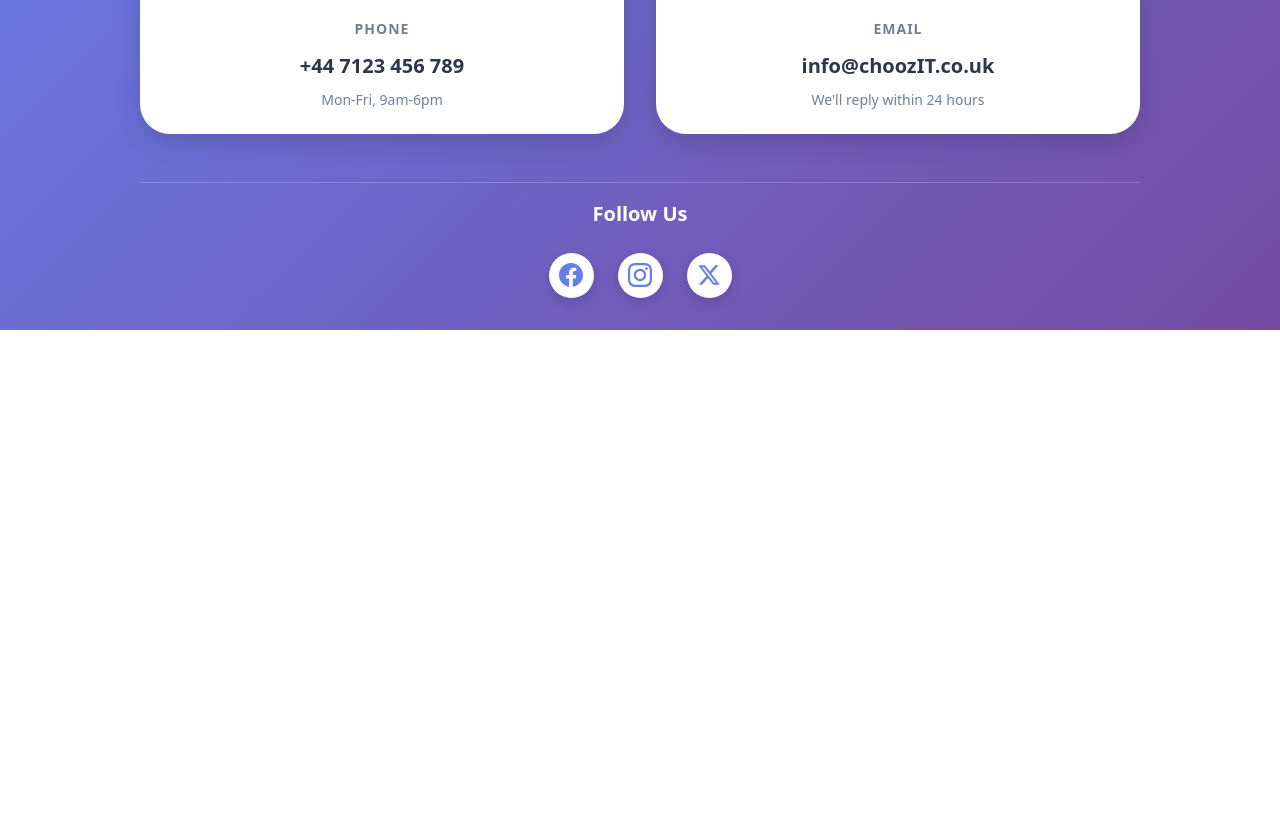
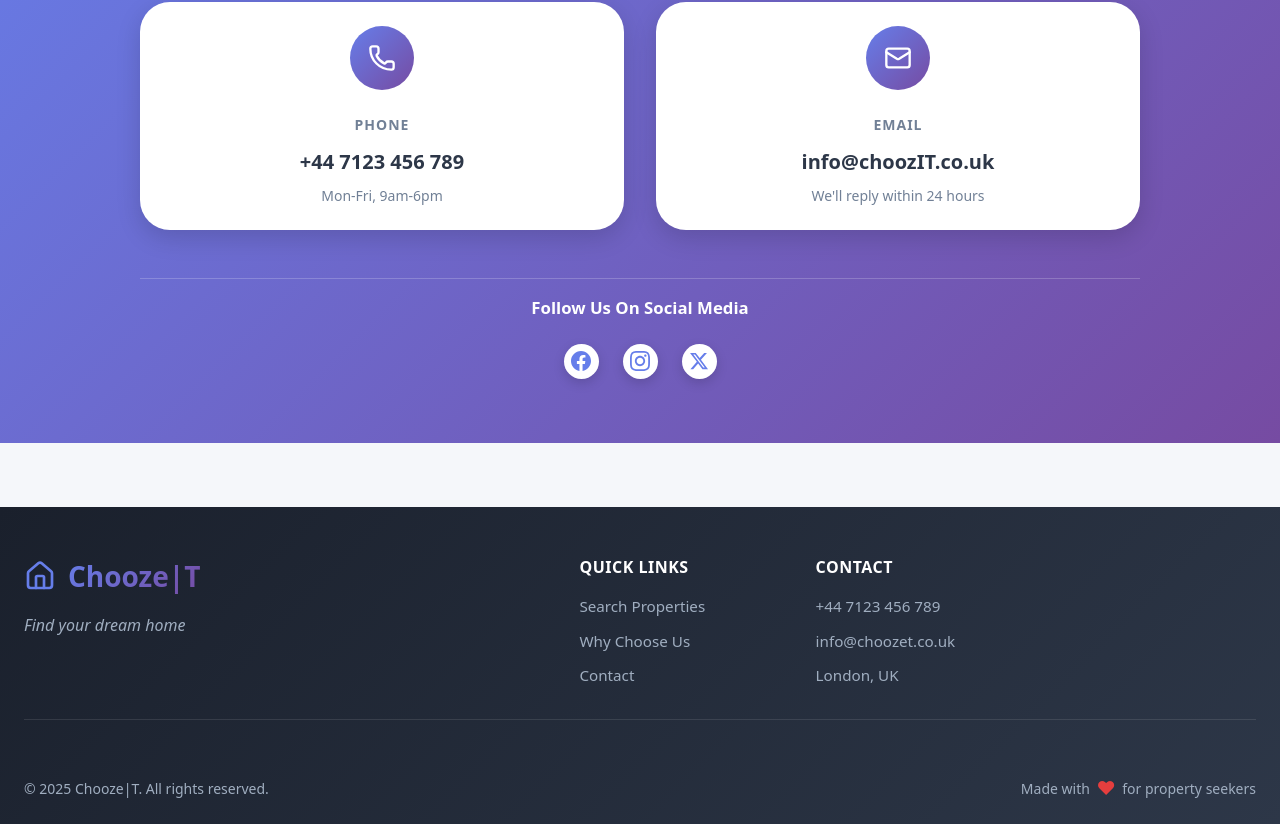
Before and after one commit to yashwinsivakumar/search_properties, a React (Vite) app: page / in a window 1280 px wide. Shown: the part 4380-5204 px from the top of the page. Before the commit the page ends 4710 px from the top, so only its background shows below. Built offline with nearby package versions, Linux system fonts and the light colour scheme.

Commit message:
created and updated the footer with Quick Links and Contact information

```diff
--- a/src/components/SearchProperty.css
+++ b/src/components/SearchProperty.css
@@ -912,8 +912,8 @@ font-size: 1.75rem;
 /* Contact Section */
 .contact-section {
   background: linear-gradient(135deg, #667eea 0%, #764ba2 100%);
-  padding: 2rem 1.5rem;
-  margin-top: 0;
+  padding: 4rem 1.5rem;
+  margin-top: 4rem;
 }
 
 .contact-container {
@@ -1013,7 +1013,7 @@ font-size: 1.75rem;
 }
 
 .social-title {
-  font-size: 1.25rem;
+  font-size: 1.05rem;
   font-weight: 600;
   color: white;
   margin-bottom: 1.5rem;
@@ -1029,8 +1029,8 @@ font-size: 1.75rem;
 .social-icon-link {
   background: white;
   color: #667eea;
-  width: 45px;
-  height: 45px;
+  width: 35px;
+  height: 35px;
   border-radius: 50%;
   display: flex;
   align-items: center;
@@ -1048,8 +1048,8 @@ font-size: 1.75rem;
 }
 
 .social-icon-link svg {
-  width: 24px;
-  height: 24px;
+  width: 20px;
+  height: 20px;
 }
 
 /* Responsive Design */
@@ -1090,7 +1090,206 @@ font-size: 1.75rem;
   }
 
   .social-icon-link {
-    width: 45px;
-    height: 45px;
+    width: 35px;
+    height: 35px;
   }
 }
+
+/* Footer */
+.footer {
+  background: linear-gradient(135deg, #1a202c 0%, #2d3748 100%);
+  color: white;
+  margin-top: 4rem;
+  padding: 3rem 1.5rem 1.5rem;
+}
+
+.footer-container {
+  max-width: 1400px;
+  margin: 0 auto;
+}
+
+/* Footer Top */
+.footer-top {
+  display: grid;
+  grid-template-columns: 1.5fr 2fr;
+  gap: 3rem;
+  padding-bottom: 2rem;
+  border-bottom: 1px solid rgba(255, 255, 255, 0.1);
+  margin-bottom: 2rem;
+}
+
+/* Footer Brand */
+.footer-brand {
+  display: flex;
+  flex-direction: column;
+  gap: 1rem;
+}
+
+.footer-logo {
+  display: flex;
+  align-items: center;
+  gap: 0.75rem;
+}
+
+.footer-logo svg {
+  color: #667eea;
+}
+
+.footer-logo-text {
+  font-size: 1.75rem;
+  font-weight: 700;
+  background: linear-gradient(135deg, #667eea 0%, #764ba2 100%);
+  -webkit-background-clip: text;
+  -webkit-text-fill-color: transparent;
+  background-clip: text;
+}
+
+.footer-tagline {
+  font-size: 1rem;
+  color: #a0aec0;
+  margin: 0;
+  font-style: italic;
+}
+
+/* Footer Links */
+.footer-links {
+  display: grid;
+  grid-template-columns: repeat(3, 1fr);
+  gap: 2rem;
+}
+
+.footer-column {
+  display: flex;
+  flex-direction: column;
+}
+
+.footer-heading {
+  font-size: 1rem;
+  font-weight: 600;
+  color: white;
+  margin-bottom: 1rem;
+  text-transform: uppercase;
+  letter-spacing: 0.5px;
+}
+
+.footer-column ul {
+  list-style: none;
+  padding: 0;
+  margin: 0;
+  display: flex;
+  flex-direction: column;
+  gap: 0.75rem;
+}
+
+.footer-column ul li {
+  font-size: 0.95rem;
+  color: #a0aec0;
+  transition: color 0.2s;
+}
+
+.footer-column ul li a {
+  color: #a0aec0;
+  text-decoration: none;
+  transition: color 0.2s;
+}
+
+.footer-column ul li a:hover {
+  color: #667eea;
+}
+
+
+/* Footer Bottom */
+.footer-bottom {
+  display: flex;
+  justify-content: space-between;
+  align-items: center;
+  flex-wrap: wrap;
+  gap: 1rem;
+  padding-top: 1.5rem;
+}
+
+.footer-copyright {
+  font-size: 0.875rem;
+  color: #a0aec0;
+  margin: 0;
+}
+
+.footer-credit {
+  font-size: 0.875rem;
+  color: #a0aec0;
+  margin: 0;
+  display: flex;
+  align-items: center;
+  gap: 0.5rem;
+}
+
+.footer-heart {
+  color: #e53e3e;
+  font-size: 1rem;
+  animation: heartbeat 1.5s ease-in-out infinite;
+}
+
+@keyframes heartbeat {
+  0%, 100% {
+    transform: scale(1);
+  }
+  50% {
+    transform: scale(1.2);
+  }
+}
+
+/* Responsive Design */
+@media (max-width: 1024px) {
+  .footer-top {
+    grid-template-columns: 1fr;
+    gap: 2rem;
+  }
+
+  .footer-links {
+    grid-template-columns: repeat(3, 1fr);
+  }
+}
+
+@media (max-width: 768px) {
+  .footer {
+    padding: 2rem 1.5rem 1.5rem;
+  }
+
+  .footer-links {
+    grid-template-columns: 1fr;
+    gap: 1.5rem;
+  }
+
+  .footer-logo-text {
+    font-size: 1.5rem;
+  }
+
+  .footer-bottom {
+    flex-direction: column;
+    text-align: center;
+  }
+}
+
+@media (max-width: 480px) {
+  .footer {
+    padding: 1.5rem 1rem;
+  }
+
+  .footer-brand {
+    text-align: center;
+    align-items: center;
+  }
+
+  .footer-logo {
+    justify-content: center;
+  }
+
+  .footer-social {
+    justify-content: center;
+  }
+
+  .footer-copyright,
+  .footer-credit {
+    font-size: 0.8rem;
+  }
+}
--- a/src/components/SearchProperty.jsx
+++ b/src/components/SearchProperty.jsx
@@ -799,7 +799,7 @@ export default function SearchProperty({ onViewProperty }) {
 
           {/* Social Media */}
           <div className="social-section">
-            <h3 className="social-title">Follow Us</h3>
+            <h3 className="social-title">Follow Us On Social Media</h3>
             <div className="social-icons-wrapper">
 
                 <a href="https://facebook.com"
@@ -838,6 +838,51 @@ export default function SearchProperty({ onViewProperty }) {
           </div>
         </div>
       </section>
+      {/* Footer */}
+<footer className="footer" role="contentinfo">
+  <div className="footer-container">
+    {/* Footer Top */}
+    <div className="footer-top">
+      <div className="footer-brand">
+        <div className="footer-logo">
+          <Home size={32} />
+          <span className="footer-logo-text">Chooze|T</span>
+        </div>
+        <p className="footer-tagline">Find your dream home</p>
+      </div>
+
+      <div className="footer-links">
+        <div className="footer-column">
+          <h4 className="footer-heading">Quick Links</h4>
+          <ul>
+            <li><a href="#search">Search Properties</a></li>
+            <li><a href="#why-choose-us">Why Choose Us</a></li>
+            <li><a href="#contact">Contact</a></li>
+          </ul>
+        </div>
+
+        <div className="footer-column">
+          <h4 className="footer-heading">Contact</h4>
+          <ul>
+            <li>+44 7123 456 789</li>
+            <li>info@choozet.co.uk</li>
+            <li>London, UK</li>
+          </ul>
+        </div>
+      </div>
+    </div>
+
+    {/* Footer Bottom */}
+    <div className="footer-bottom">
+      <p className="footer-copyright">
+        © {new Date().getFullYear()} Chooze|T. All rights reserved.
+      </p>
+      <p className="footer-credit">
+        Made with <span className="footer-heart">♥</span> for property seekers
+      </p>
+    </div>
+  </div>
+</footer>
 </div>
 );
 }
```
